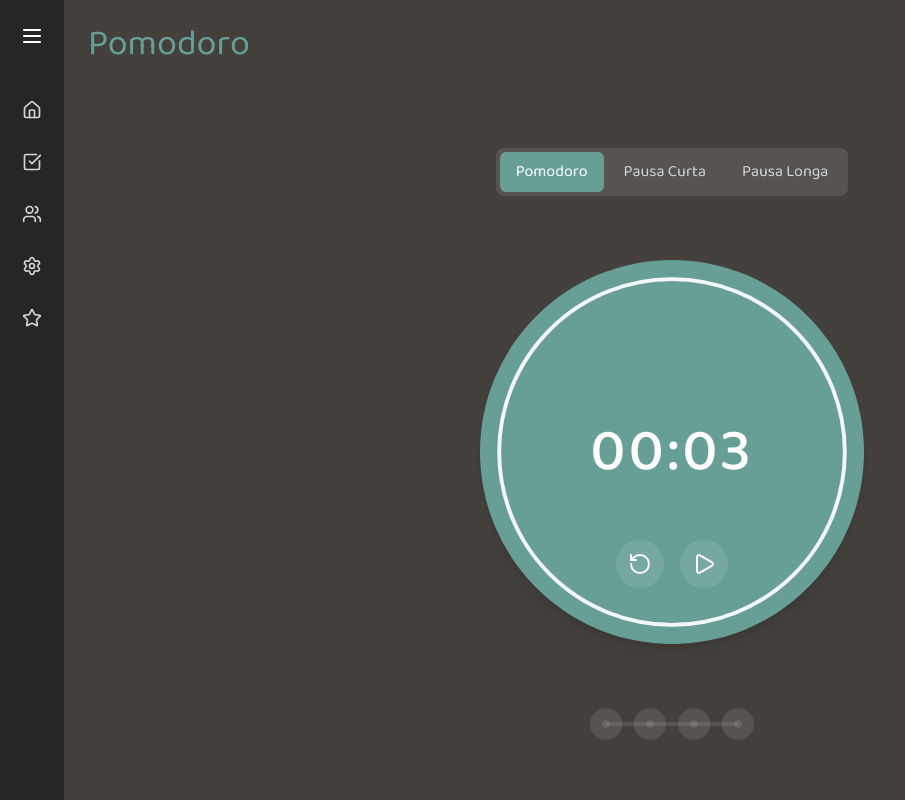
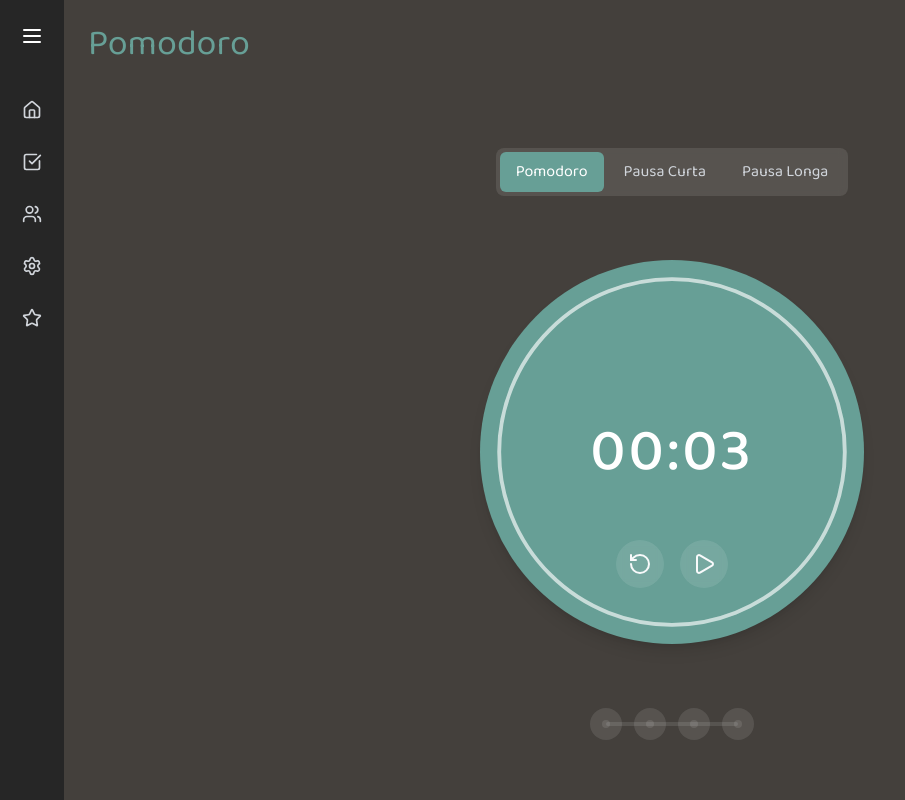
Before and after one commit to RenissonSilva/pomodoro, a Next.js app: page / in a window 1280 px wide. Shown: the whole page, without its empty margins (0-905 px from the left). Built offline with nearby package versions, Linux system fonts and the light colour scheme.

Commit message:
Suavizando cor da barra de progresso

```diff
--- a/src/components/Pomodoro.tsx
+++ b/src/components/Pomodoro.tsx
@@ -166,7 +166,7 @@ const Pomodoro = () => {
                 cx='100'
                 cy='100'
                 r='90'
-                stroke='rgba(255, 255, 255, 0.2)'
+                stroke='rgba(255, 255, 255, 0.1)'
                 strokeWidth='2'
                 fill='none'
               />
@@ -175,7 +175,7 @@ const Pomodoro = () => {
                 cx='100'
                 cy='100'
                 r='90'
-                stroke='rgba(255, 255, 255, 0.9)'
+                stroke='rgba(255, 255, 255, 0.6)'
                 strokeWidth='2'
                 fill='none'
                 strokeLinecap='round'
```
